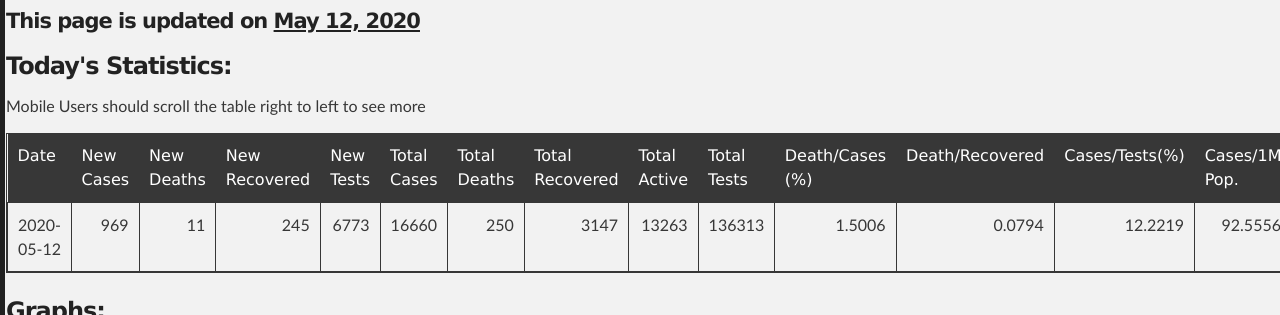
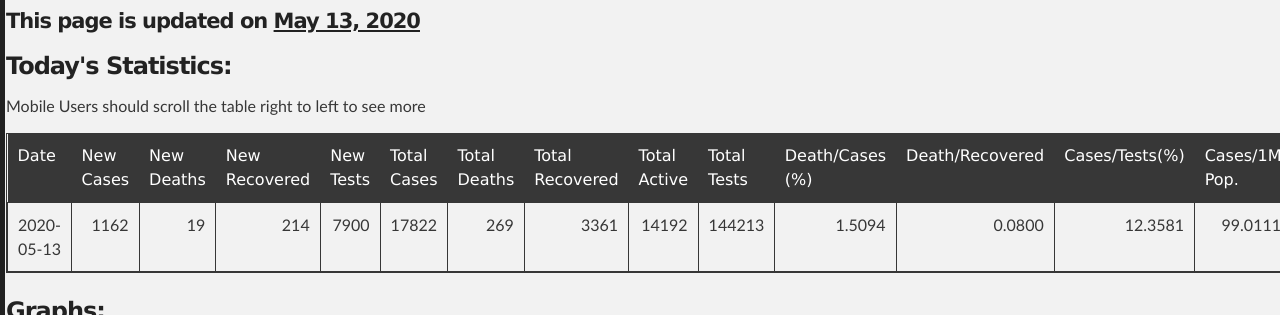
Before and after one commit to promitbasak/covid19bd, a Jekyll site: the page index.html, which Jekyll copies as it is, in a window 1280 px wide and 900 px high, cut to the strip 322-637 px from the top of the window. Built offline with Jekyll 4.4.1, drawn with Linux system fonts in a browser that asks for light colours; some of the changed text lies outside the part shown.

Commit message:
Update index.html

```diff
--- a/index.html
+++ b/index.html
@@ -45,7 +45,7 @@
         <h2 id="covid-19-in-bangladesh">Covid-19 in Bangladesh</h2>
 
 
-    <h4 id="this-page-is-updated-on-may-12-2020">This page is updated on <strong><u>May 12, 2020</u></strong></h4>
+    <h4 id="this-page-is-updated-on-may-13-2020">This page is updated on <strong><u>May 13, 2020</u></strong></h4>
     <h3> Today's Statistics:</h3>
         <p> Mobile Users should scroll the table right to left to see more</p>
     <table class="table table-bordered table-hover table-condensed">
@@ -66,21 +66,21 @@
 <th title="Field #15">Deaths/1M Pop.</th>
 </tr></thead>
 <tbody><tr>
-<td>2020-05-12</td>
-<td align="right">969</td>
-<td align="right">11</td>
-<td align="right">245</td>
-<td align="right">6773</td>
-<td align="right">16660</td>
-<td align="right">250</td>
-<td align="right">3147</td>
-<td align="right">13263</td>
-<td align="right">136313</td>
-<td align="right">1.5006</td>
-<td align="right">0.0794</td>
-<td align="right">12.2219</td>
-<td align="right">92.5556</td>
-<td align="right">1.3889</td>
+<td>2020-05-13</td>
+<td align="right">1162</td>
+<td align="right">19</td>
+<td align="right">214</td>
+<td align="right">7900</td>
+<td align="right">17822</td>
+<td align="right">269</td>
+<td align="right">3361</td>
+<td align="right">14192</td>
+<td align="right">144213</td>
+<td align="right">1.5094</td>
+<td align="right">0.0800</td>
+<td align="right">12.3581</td>
+<td align="right">99.0111</td>
+<td align="right">1.4944</td>
 </tr>
 </tbody>
   </table>
@@ -88,16 +88,16 @@
         <h3>Graphs:</h3>
         <div class="photo-album">
       <div>
-        <img src="https://raw.githubusercontent.com/promitbasak/Covid-19_bd_extended/master/assests/2020-05-12/Figure_1.png">
+        <img src="https://raw.githubusercontent.com/promitbasak/Covid-19_bd_extended/master/assests/2020-05-13/Figure_1.png">
         <h5>Overall Condition</h5>
       </div>
 
       <div>
-        <img src="https://raw.githubusercontent.com/promitbasak/Covid-19_bd_extended/master/assests/2020-05-12/Figure_2.png">
+        <img src="https://raw.githubusercontent.com/promitbasak/Covid-19_bd_extended/master/assests/2020-05-13/Figure_2.png">
         <h5>Total Cases</h5>
       </div>
       <div>
-        <img src="https://raw.githubusercontent.com/promitbasak/Covid-19_bd_extended/master/assests/2020-05-12/Figure_8.png">
+        <img src="https://raw.githubusercontent.com/promitbasak/Covid-19_bd_extended/master/assests/2020-05-13/Figure_8.png">
         <h5>Total Deaths</h5>
       </div>
       <div>
@@ -105,11 +105,11 @@
         <h5>District-wise Corona Map</h5>
       </div>
       <div>
-        <img src="https://raw.githubusercontent.com/promitbasak/Covid-19_bd_extended/master/assests/2020-05-12/Figure_20.png">
+        <img src="https://raw.githubusercontent.com/promitbasak/Covid-19_bd_extended/master/assests/2020-05-13/Figure_20.png">
         <h5>BD vs USA: Cases</h5>
       </div>
       <div>
-        <img src="https://raw.githubusercontent.com/promitbasak/Covid-19_bd_extended/master/assests/2020-05-12/Figure_21.png">
+        <img src="https://raw.githubusercontent.com/promitbasak/Covid-19_bd_extended/master/assests/2020-05-13/Figure_21.png">
         <h5>BD vs USA: Deaths</h5>
       </div>
     </div>
@@ -1655,6 +1655,23 @@
 <td align="right">92.5556</td>
 <td align="right">1.3889</td>
 </tr>
+<tr>
+<td>2020-05-13</td>
+<td align="right">1162</td>
+<td align="right">19</td>
+<td align="right">214</td>
+<td align="right">7900</td>
+<td align="right">17822</td>
+<td align="right">269</td>
+<td align="right">3361</td>
+<td align="right">14192</td>
+<td align="right">144213</td>
+<td align="right">1.5094</td>
+<td align="right">0.0800</td>
+<td align="right">12.3581</td>
+<td align="right">99.0111</td>
+<td align="right">1.4944</td>
+</tr>
 </tbody></table>
         <p></p>
         <p> Data Sources: Self created dataset which can be found at <a href="https://github.com/promitbasak/Covid-19_bd_extended">this repository</a>. This dataset uses govt issued press releases from <a href="https://corona.gov.bd/press-release">Here</a>, <a href="https://iedcr.gov.bd/">Here</a> and <a href="https://iedcr.gov.bd/website/index.php/component/content/article/11-others/227-pressrelease">Here</a>.</p>
```
